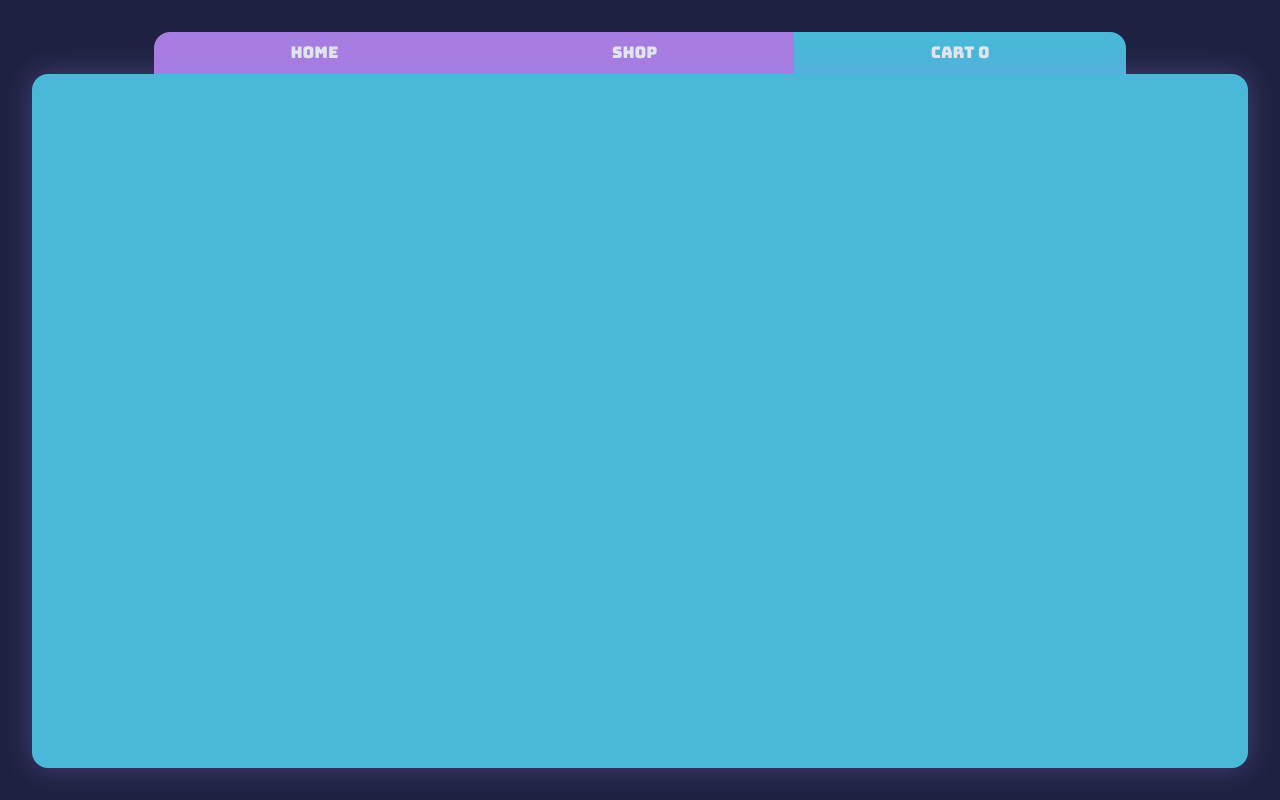
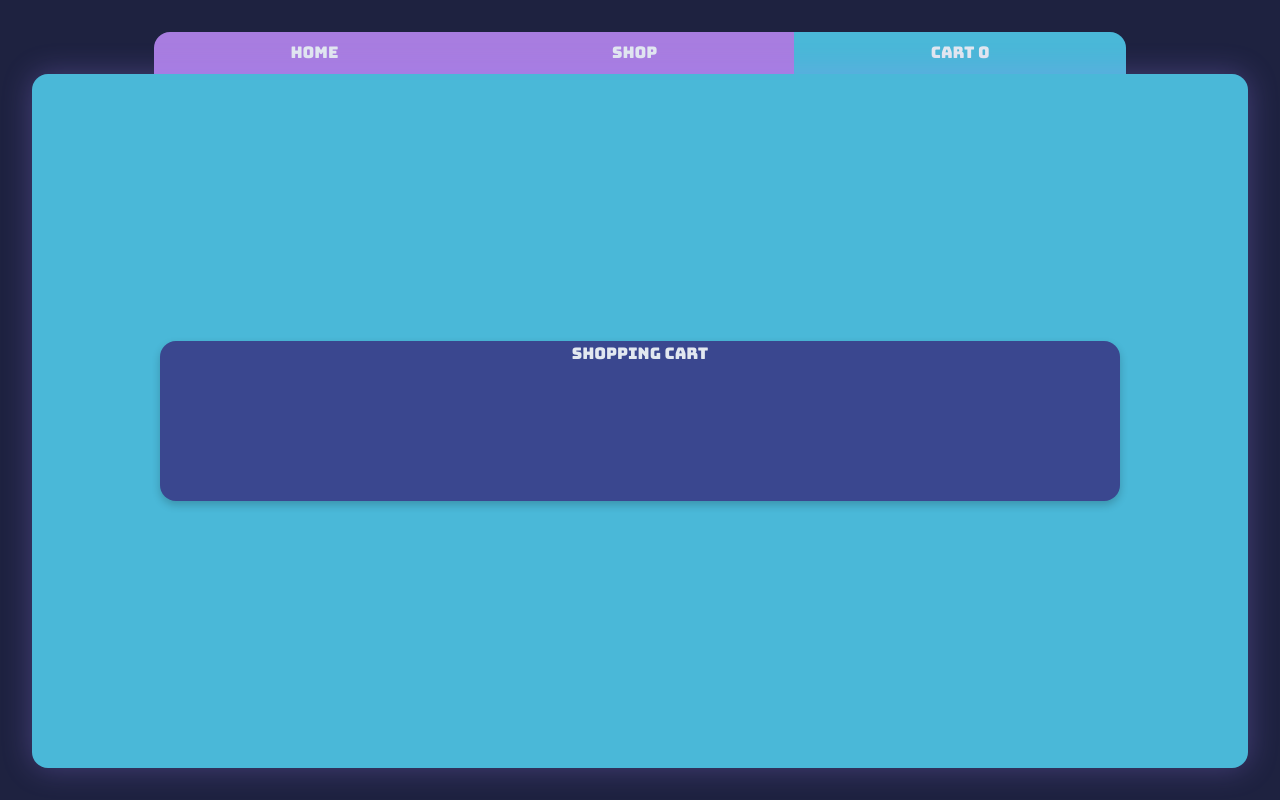
Before and after one commit to Markussan456/StoreFront, a React (Vite) app: page /cart in a window 1280 px wide. Built offline with nearby package versions, Linux system fonts and the light colour scheme; a web font is replaced by a local one.

Commit message:
Add Cartpage display functionality + item counts on cartpage

```diff
--- a/src/pages/CartPage.jsx
+++ b/src/pages/CartPage.jsx
@@ -1,11 +1,31 @@
 import styles from "./cartpage.module.css";
 
 function CartPage({ products }) {
+  const counts = {};
+
+  products.forEach((element) => {
+    if (counts[element.title]) {
+      counts[element.title] += 1;
+    } else {
+      counts[element.title] = 1;
+    }
+  });
   return (
     <div className={`${styles.wrapper} page`}>
-      {products.map((product) => {
-        return <p>{product.title}</p>;
-      })}
+      <div className={styles.checkoutCont}>
+        <p>Shopping Cart</p>
+        <div className={styles.itemz}>
+          {Object.entries(counts).map(([title, amount]) => {
+            const currItem = products.filter((prod) => prod.title === title);
+            return (
+              <div className={styles.eachItemCont}>
+                <img src={currItem[0].imgurl} alt="" />
+                <p>{title + " x " + amount}</p>
+              </div>
+            );
+          })}
+        </div>
+      </div>
     </div>
   );
 }
--- a/src/pages/cartpage.module.css
+++ b/src/pages/cartpage.module.css
@@ -4,4 +4,38 @@
   height: 100%;
   border-radius: 1rem;
   box-shadow: 0 0 30px rgba(162, 134, 255, 0.3);
+  display: flex;
+  justify-content: center;
+  align-items: center;
 }
+.checkoutCont {
+  display: flex;
+  flex-direction: column;
+  align-items: center;
+  justify-content: start;
+  width: 60rem;
+  border-radius: 1rem;
+  min-height: 10rem;
+  box-shadow: 0 4px 8px rgba(0, 0, 0, 0.2);
+  box-shadow: rgba(10px, 10px, 10px, 0.5);
+  background-color: var(--color-bg-elevated);
+}
+.itemz {
+  display: flex;
+  flex-direction: column;
+
+  padding: 1rem;
+  width: 100%;
+}
+img {
+  width: 2rem;
+  height: 2rem;
+  border-radius: 0.5rem;
+  object-fit: cover;
+}
+.eachItemCont {
+  padding: 0.5rem;
+  width: 100%;
+  display: flex;
+  gap: 0.5rem;
+}
```
